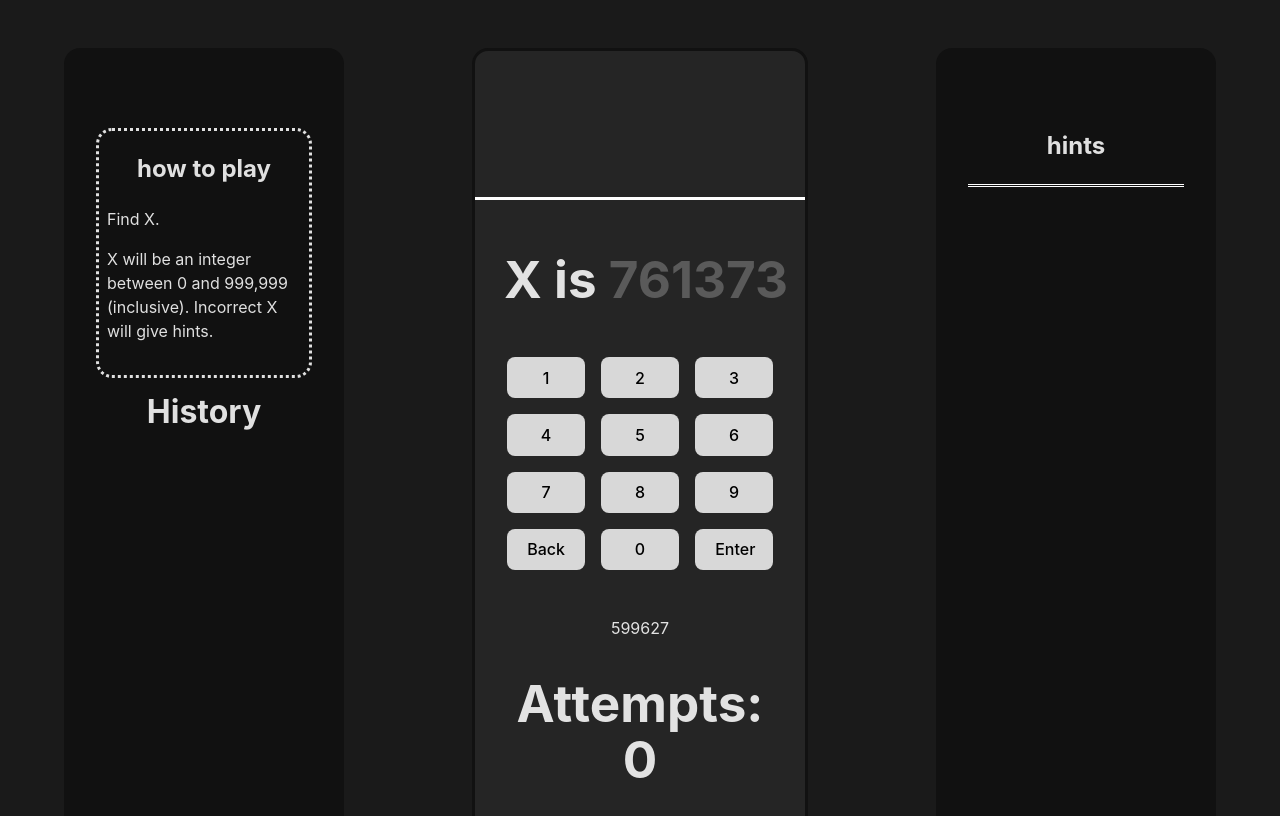
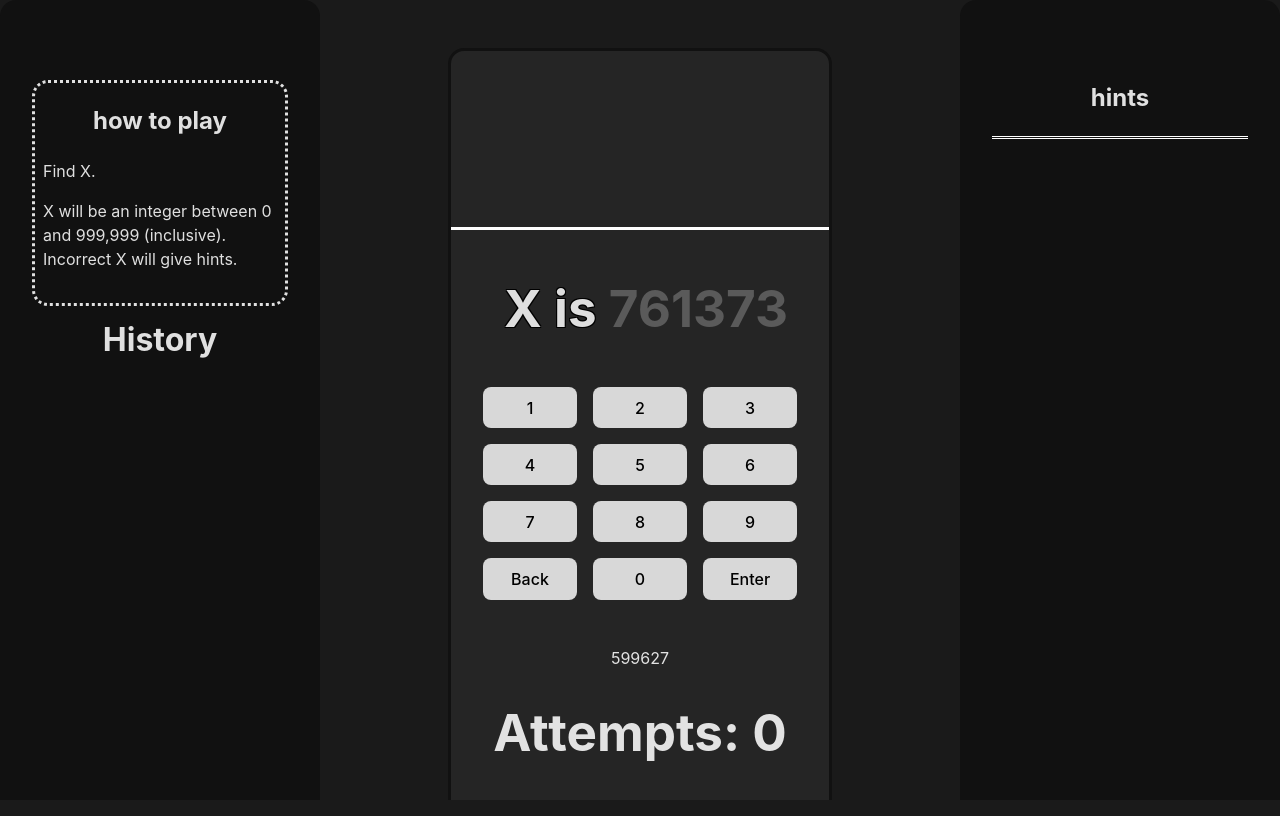
Before and after one commit to Dapples0/Xdle, a React (Vite) app: page / in a window 1280 px wide. Shown: the top 816 px of the page. Built offline with nearby package versions, Linux system fonts and the light colour scheme.

Commit message:
finished css and added victory

```diff
--- a/src/App.css
+++ b/src/App.css
@@ -1,7 +1,6 @@
 #root {
-  margin: 3rem 4rem 3rem 4rem;
-  width: 100%;
-  height: 100%;
+  width: 100vw;
+  height: 100vh;
   overflow: auto;
   display: grid;
   grid-template-columns: 2.5fr 3fr 2.5fr;
@@ -47,17 +46,39 @@
   font-weight: 700;
 }
 
+.history-text-container {
+  border: solid rgb(0, 0, 0);
+  background-color: rgb(97, 0, 0);
+  font-weight: 500;
+  border-width: 1px;
+  text-align: center;
+  text-shadow: -1px -1px 0 #000, 1px -1px 0 #000, -1px 1px 0 #000, 1px 1px 0 #000;
+}
+
 #centre-container {
-  height: 50rem;
+  margin-top: 3rem;
+  max-height: 50rem;
   border-radius: 1rem;
   background-color: #252525;
   border: solid #111111;;
 }
 
+#top-centre-container {
+  height: 10rem;
+  margin-top: 1rem;
+  text-align: center;
+}
 
 #results-text {
-  text-align: center;
-  height: 7rem;
+  font-size: 3rem;
+  font-weight: 700;
+  height: 6rem;
+}
+
+#results-comment {
+  font-size: 1rem;
+  font-style: italic;
+  height: 4rem;
 }
 
 #middle-centre-container {
@@ -82,6 +103,7 @@
 
 #x-is {
   text-align: right;
+  text-shadow: -1px -1px 0 #000, 1px -1px 0 #000, -1px 1px 0 #000, 1px 1px 0 #000;
 }
 
 #x-input {
@@ -132,4 +154,14 @@
 #hint-description {
   margin-bottom: 1rem;
   margin-top: 1rem;
+  gap: 1rem;
 }
+
+.hint-text-container {
+  border: solid rgb(0, 0, 0);
+  background-color: rgb(0, 128, 0);
+  font-weight: 500;
+  border-width: 1px;
+  text-align: center;
+  text-shadow: -1px -1px 0 #000, 1px -1px 0 #000, -1px 1px 0 #000, 1px 1px 0 #000;
+}
--- a/src/App.tsx
+++ b/src/App.tsx
@@ -5,10 +5,18 @@ import { contains} from './getX/hints'
 import { makeUnique } from './getX/createHints'
 import { HintsX, hints } from './HintsX'
 
+const victoryMessage = "You found X!";
+const victoryComment1 = "On your first attempt too!";
+const victoryComment2 = "nice";
+const victoryComment3 = "Well that took you a while...";
+const victoryComment4 = "Only had to go through all possible options!";
+
+
 function App() {
   const [x] = useState(generateX());
   const [inputX, setInputX] = useState('');
   const [result, setResult] = useState('');
+  const [comment, setComment] = useState('');
 
   const [placeholderText, setPlaceholderText] = useState(generateX().toString());
 
@@ -38,7 +46,8 @@ function App() {
 
     if (foundX || validateX()) {
       setFoundX(true);
-      setResult("You found X");
+      setResult(victoryMessage);
+      addComment();
       return;
     }
 
@@ -58,6 +67,7 @@ function App() {
   const appendAttemptHistory = () => {
     const newAttemptDiv = document.createElement('div');
     const attemptDiv = document.getElementById('history-text')!;
+    newAttemptDiv.setAttribute('class', 'history-text-container');
     newAttemptDiv.appendChild(document.createTextNode(inputX));
     attemptDiv.appendChild(newAttemptDiv);
     setNumAttempts(numAttempts + 1);
@@ -111,6 +121,18 @@ function App() {
     setInputX(input.slice(0,-1));
   }
 
+  function addComment() {
+    if (numAttempts === 0) {
+      setComment(victoryComment1);
+    } else if (numAttempts === 69) {
+      setComment(victoryComment2);
+    } else if (numAttempts >= 50) {
+      setComment(victoryComment3);
+    } else if (numAttempts >= 999999) {
+      setComment(victoryComment4);
+    }
+  }
+
   useEffect(() => {
     const interval = setInterval(() => {
       setPlaceholderText(generateX().toString());
@@ -137,9 +159,8 @@ function App() {
       </div>
       <div id='centre-container'>
         <div id='top-centre-container'>
-          <div id='results-text'>
-            <h1>{result}</h1>
-          </div>
+          <div id='results-text'>{result}</div>
+          <div id='results-comment'>{comment}</div>
         </div>
         <div id='middle-centre-container'>
           <div id="input-container">
@@ -180,7 +201,7 @@ function App() {
             <h2>hints</h2>
           </div>
           <div id='hint-description'>
-            <div id='hint-length'>{hintResults.length}</div>
+            <div id='hint-text-container'>{hintResults.length}</div>
             <div id='hint-contains'></div>
             <div id='hint-range'></div>
             <div id='hint-equality'></div>
@@ -196,5 +217,4 @@ function App() {
 
 }
 
-
 export default App
--- a/src/HintsX.tsx
+++ b/src/HintsX.tsx
@@ -14,12 +14,13 @@ export class HintsX {
 
   public addHintRange(appendHint: hints, hintResults: hints, x:number, inputX:string) {
     const rangeResult = withinRange(x, parseInt(inputX));
-    if (hintResults.range.includes(rangeResult)) {
+    if (hintResults.range.includes(rangeResult) || rangeResult.length === 0) {
       return;
     }
     appendHint.range.push(rangeResult);
     const newRangeDiv = document.createElement('div');
     const rangeDiv = document.getElementById('hint-range')!;
+    newRangeDiv.setAttribute('class', 'hint-text-container');
     newRangeDiv.appendChild(document.createTextNode(rangeResult));
     rangeDiv.appendChild(newRangeDiv);
 
@@ -33,19 +34,20 @@ export class HintsX {
       appendHint.lessOrGreater.push(equalityResult);
       const newEqualityDiv = document.createElement('div');
       const equalityDiv = document.getElementById('hint-equality')!;
-
+      newEqualityDiv.setAttribute('class', 'hint-text-container');
       newEqualityDiv.appendChild(document.createTextNode(equalityResult));
       equalityDiv.appendChild(newEqualityDiv);
     }
 
     public addHintMultiple(appendHint: hints, hintResults: hints, x:number, inputX:string) {
       const multipleResult = multiple(x, parseInt(inputX));
-      if (hintResults.lessOrGreater.includes(multipleResult)) {
+      if (hintResults.lessOrGreater.includes(multipleResult) || multipleResult.length === 0) {
         return;
       }
       appendHint.multiple.push(multipleResult);
       const newMultipleDiv = document.createElement('div');
       const multipleDiv = document.getElementById('hint-multiple')!;
+      newMultipleDiv.setAttribute('class', 'hint-text-container');
       newMultipleDiv.appendChild(document.createTextNode(multipleResult));
       multipleDiv.appendChild(newMultipleDiv);
 
@@ -59,14 +61,16 @@ export class HintsX {
         }
 
     }
+
     public addHintGcd(appendHint: hints, hintResults: hints, x:number, inputX:string) {
       const gcdResult = gcd(x, parseInt(inputX));
-      if (hintResults.lessOrGreater.includes(gcdResult)) {
+      if (hintResults.lessOrGreater.includes(gcdResult) || gcdResult.length === 0) {
         return;
       }
       appendHint.gcd.push(gcdResult);
       const newGcdDiv = document.createElement('div');
       const gcdDiv = document.getElementById('hint-gcd')!;
+      newGcdDiv.setAttribute('class', 'hint-text-container');
       newGcdDiv.appendChild(document.createTextNode(gcdResult));
       gcdDiv.appendChild(newGcdDiv);
 
@@ -89,6 +93,7 @@ export class HintsX {
         }
 
       }
+      newContainsDiv.setAttribute('class', 'hint-text-container');
       newContainsDiv.appendChild(document.createTextNode(containsStr));
       containsDiv.appendChild(newContainsDiv);
     }
--- a/src/getX/x.ts
+++ b/src/getX/x.ts
@@ -4,6 +4,10 @@ export function generateX(): number {
 }
 
 export function addInput(inputX: string, input: string): string {
+    if (inputX === "0") {
+        return inputX
+    }
+
     if (inputX.length < 6) {
         return inputX + input;
     }
```
